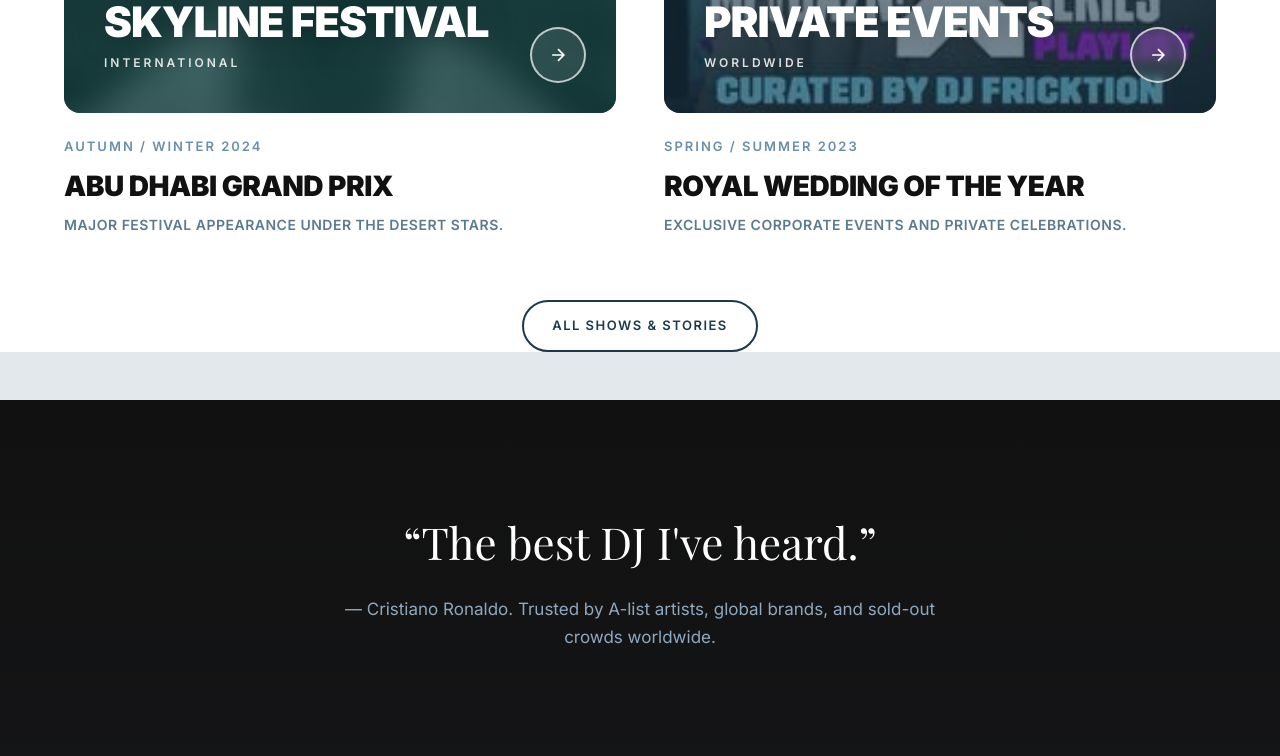
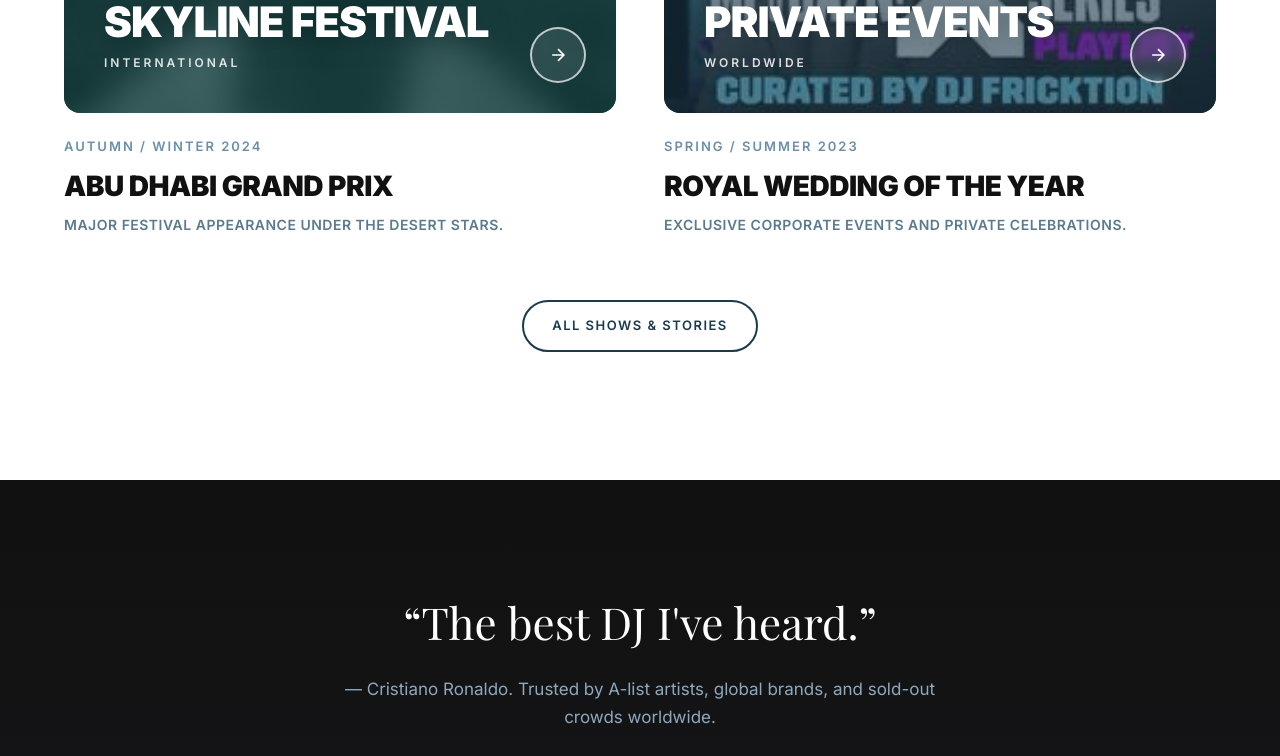
Before and after one commit to NueloColab/Late-Night-Ricky, a Next.js app in the folder admin/: page / in a window 1280 px wide. Shown: the part 3821-4577 px from the top of the page. Built offline with nearby package versions, Linux system fonts and the light colour scheme; a web font is replaced by a local one.

Commit message:
fix: add spacing below 'All Shows & Stories' button — prevent overlap

```diff
--- a/admin/src/app/page.tsx
+++ b/admin/src/app/page.tsx
@@ -153,7 +153,7 @@ export default function HomePage() {
       </section>
 
       {/* Shows */}
-      <section id="shows" className="relative z-10 bg-white pt-28">
+      <section id="shows" className="relative z-10 bg-white pt-28 pb-10">
         <div className="max-w-[1200px] mx-auto px-6">
           <h2 className="reveal text-[clamp(36px,5.5vw,64px)] font-black text-center mb-5 text-[#111] tracking-[-2px] uppercase leading-[0.95]">
             RECENT SHOWS &amp; STORIES
@@ -186,7 +186,7 @@ export default function HomePage() {
             ))}
           </div>
           <div className="text-center mb-12">
-            <a href="#shows" className="inline-flex items-center gap-2.5 px-7 py-3.5 border-2 border-[#1B3A4C] rounded-full text-[#1B3A4C] text-[13px] font-semibold uppercase tracking-[1.5px] hover:bg-[#1B3A4C] hover:text-white transition">
+            <a href="#shows" className="inline-flex items-center gap-2.5 px-7 py-3.5 border-2 border-[#1B3A4C] rounded-full text-[#1B3A4C] text-[13px] font-semibold uppercase tracking-[1.5px] hover:bg-[#1B3A4C] hover:text-white transition mb-10">
               All Shows &amp; Stories
             </a>
           </div>
```
